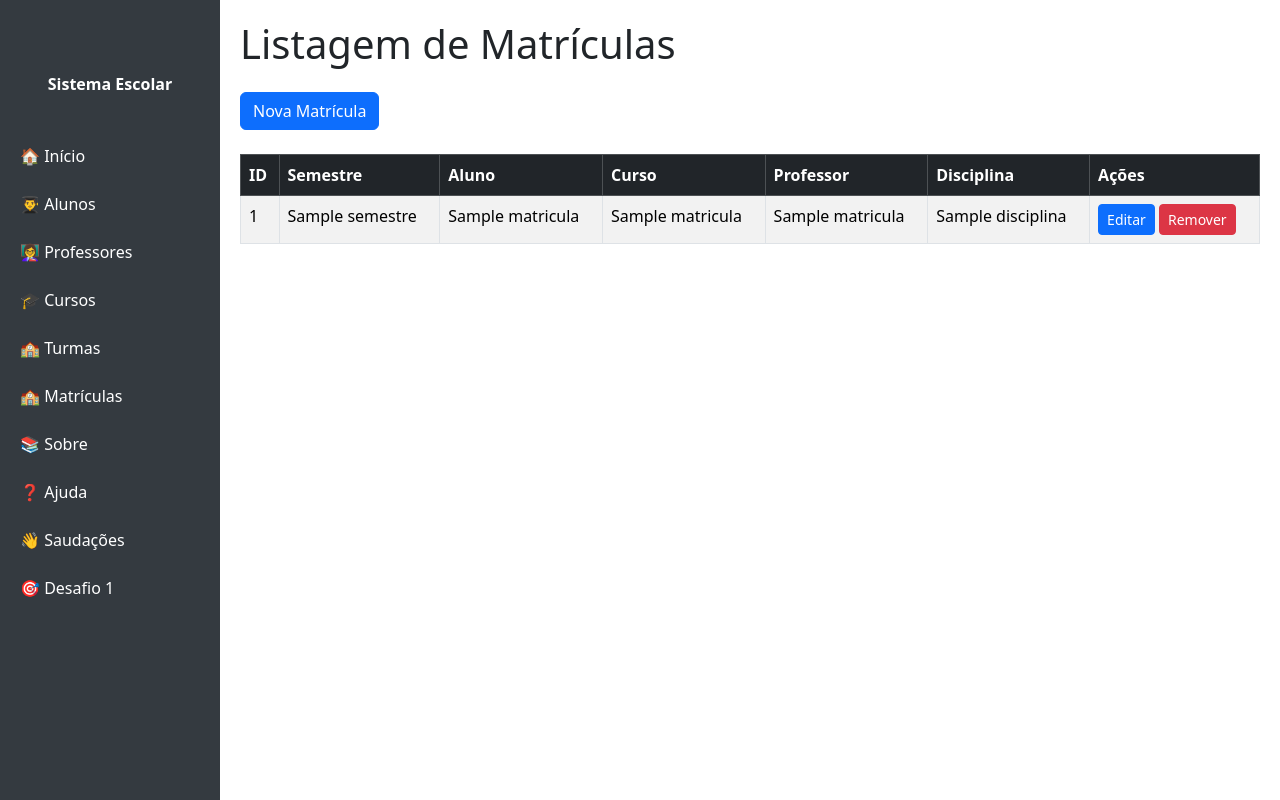
After one commit to SilvaEsdras/pFlask, a Flask app: page /matricula in a window 1280 px wide. The commit adds this page. Run offline with Flask 3, Linux system fonts and the light colour scheme; a database or web service that is not in the repository returns one stand-in record (values such as "Sample title"); some libraries are stand-ins or nearby versions.

Commit message:
implementação matricula

```diff
--- a/app.py
+++ b/app.py
@@ -3,7 +3,8 @@ from flask import Flask, render_template, request, redirect, flash
 from dao.aluno_dao import AlunoDAO
 from dao.professor_dao import ProfessorDAO
 from dao.curso_dao import CursoDAO
-from dao.turma_dao import TurmaDAO # <--- ADICIONADO
+from dao.turma_dao import TurmaDAO
+from dao.matricula_dao import MatriculaDAO
 
 app = Flask(__name__)
 
@@ -14,7 +15,6 @@ app.secret_key = "uma_chave_muito_secreta_e_unica"
 def home():
     return render_template('index.html')
 
-# --- ROTAS DE ALUNO (Existentes) ---
 @app.route('/aluno')
 def listar_aluno():
     dao = AlunoDAO()
@@ -55,7 +55,7 @@ def remover_aluno(id):
         flash(resultado["mensagem"], "danger")
     return redirect('/aluno')
 
-# --- ROTAS DE PROFESSOR (Existentes) ---
+
 @app.route('/professor')
 def listar_professor():
     dao = ProfessorDAO()
@@ -95,7 +95,7 @@ def remover_professor(id):
         flash(resultado["mensagem"], "danger")
     return redirect('/professor')
 
-# --- ROTAS DE CURSO (Existentes) ---
+
 @app.route('/curso')
 def listar_curso():
     dao = CursoDAO()
@@ -135,8 +135,6 @@ def remover_curso(id):
         flash(resultado["mensagem"], "danger")
     return redirect('/curso')
 
-
-# --- INÍCIO DAS NOVAS ROTAS DE TURMA ---
 
 @app.route('/turma')
 def listar_turma():
@@ -197,10 +195,65 @@ def remover_turma(id):
         flash(resultado["mensagem"], "danger")
     return redirect('/turma')
 
-# --- FIM DAS ROTAS DE TURMA ---
+
+@app.route('/matricula')
+def listar_matricula():
+    dao = MatriculaDAO()
+    lista_matriculas = dao.listar()
+    return render_template('matricula/lista.html', lista_matriculas=lista_matriculas)
+
+@app.route('/matricula/form')
+def form_matricula():
+    # Buscar listas para os selects
+    lista_alunos = AlunoDAO().listar()
+    # A listagem de turmas do TurmaDAO já traz informações ricas (curso, prof)
+    lista_turmas = TurmaDAO().listar()
+
+    return render_template('matricula/form.html',
+                           matricula=None,
+                           lista_alunos=lista_alunos,
+                           lista_turmas=lista_turmas)
+
+@app.route('/matricula/editar/<int:id>')
+def editar_matricula(id):
+    lista_alunos = AlunoDAO().listar()
+    lista_turmas = TurmaDAO().listar()
+
+    dao = MatriculaDAO()
+    matricula = dao.buscar_por_id(id)
+
+    return render_template('matricula/form.html',
+                           matricula=matricula,
+                           lista_alunos=lista_alunos,
+                           lista_turmas=lista_turmas)
+
+@app.route('/matricula/salvar/', methods=['POST'])
+@app.route('/matricula/salvar/<int:id>', methods=['POST'])
+def salvar_matricula(id=None):
+    aluno_id = request.form['aluno_id']
+    turma_id = request.form['turma_id']
+
+    dao = MatriculaDAO()
+    resultado = dao.salvar(id, aluno_id, turma_id)
+
+    if resultado["status"] == "ok":
+        flash("Matrícula salva com sucesso!", "success")
+    else:
+        flash(resultado["mensagem"], "danger")
+
+    return redirect('/matricula')
+
+@app.route("/matricula/remover/<int:id>")
+def remover_matricula(id):
+    dao = MatriculaDAO()
+    resultado = dao.remover(id)
+    if resultado["status"] == "ok":
+        flash("Matrícula removida com sucesso!", "success")
+    else:
+        flash(resultado["mensagem"], "danger")
+    return redirect('/matricula')
 
 
-# --- Rotas dos exercícios anteriores ---
 @app.route('/sobre')
 def sobre_sistema():
     return render_template('sobre.html')
--- /dev/null
+++ b/dao/matricula_dao.py
@@ -0,0 +1,76 @@
+from dao.db_config import get_connection
+
+class MatriculaDAO:
+    def listar(self):
+        conn = get_connection()
+        cursor = conn.cursor()
+        # Query atualizada para buscar Professor e Disciplina através da Turma
+        sql = """
+            SELECT
+                m.id,
+                t.semestre,
+                a.nome,
+                c.nome_curso,
+                p.nome,
+                p.disciplina
+            FROM matricula m
+            JOIN aluno a ON m.aluno_id = a.id
+            JOIN turma t ON m.turma_id = t.id
+            JOIN curso c ON m.curso_id = c.id
+            JOIN professor p ON t.professor_id = p.id
+            ORDER BY m.id DESC
+        """
+        cursor.execute(sql)
+        lista = cursor.fetchall()
+        conn.close()
+        return lista
+
+    def salvar(self, id, aluno_id, turma_id):
+        conn = get_connection()
+        cursor = conn.cursor()
+        try:
+            # Busca o curso_id associado à turma selecionada
+            cursor.execute("SELECT curso_id FROM turma WHERE id = %s", (turma_id,))
+            turma_row = cursor.fetchone()
+
+            if not turma_row:
+                return {"status": "erro", "mensagem": "Turma selecionada não encontrada."}
+
+            curso_id = turma_row[0]
+
+            if id: # Atualizar
+                cursor.execute(
+                    "UPDATE matricula SET aluno_id=%s, turma_id=%s, curso_id=%s WHERE id=%s",
+                    (aluno_id, turma_id, curso_id, id)
+                )
+            else: # Inserir
+                cursor.execute(
+                    "INSERT INTO matricula (aluno_id, turma_id, curso_id) VALUES (%s, %s, %s)",
+                    (aluno_id, turma_id, curso_id)
+                )
+            conn.commit()
+            return {"status": "ok"}
+        except Exception as e:
+            return {"status": "erro", "mensagem": str(e)}
+        finally:
+            conn.close()
+
+    def buscar_por_id(self, id):
+        conn = get_connection()
+        cursor = conn.cursor()
+        cursor.execute("SELECT id, aluno_id, turma_id FROM matricula WHERE id=%s", (id,))
+        item = cursor.fetchone()
+        conn.close()
+        return item
+
+    def remover(self, id):
+        conn = get_connection()
+        cursor = conn.cursor()
+        try:
+            cursor.execute("DELETE FROM matricula WHERE id=%s", (id,))
+            conn.commit()
+            return {"status": "ok"}
+        except Exception as e:
+            return {"status": "erro", "mensagem": str(e)}
+        finally:
+            conn.close()
--- /dev/null
+++ b/templates/matricula/lista.html
@@ -0,0 +1,35 @@
+{% include 'cabecalho.html' %}
+{% include 'menu.html' %}
+
+<h1 class="mb-4">Listagem de Matrículas</h1>
+
+<div class="mt-3 mb-4">
+    <a href="/matricula/form" class="btn btn-primary">Nova Matrícula</a>
+</div>
+
+<table class="table table-bordered table-striped">
+    <thead class="table-dark">
+        <tr>
+            <th>ID</th>
+            <th>Semestre</th>
+            <th>Aluno</th>
+            <th>Curso</th>
+            <th>Professor</th>
+            <th>Disciplina</th>
+            <th>Ações</th>
+        </tr>
+    </thead>
+    <tbody>
+        {% for item in lista_matriculas %}
+        <tr>
+            <td>{{ item[0] }}</td> <td>{{ item[1] }}</td> <td>{{ item[2] }}</td> <td>{{ item[3] }}</td> <td>{{ item[4] }}</td> <td>{{ item[5] }}</td> <td>
+                <a href="/matricula/editar/{{ item[0] }}" class="btn btn-primary btn-sm">Editar</a>
+                <a href="/matricula/remover/{{ item[0] }}" class="btn btn-danger btn-sm"
+                   onclick="return confirm('Deseja remover esta matrícula?');">Remover</a>
+            </td>
+        </tr>
+        {% endfor %}
+    </tbody>
+</table>
+
+{% include 'rodape.html' %}
--- a/templates/menu.html
+++ b/templates/menu.html
@@ -4,10 +4,10 @@
         <a href="/aluno">👨‍🎓 Alunos</a>
         <a href="/professor">👩‍🏫 Professores</a>
         <a href="/curso">🎓 Cursos</a>
-        <a href="/turma">🏫 Turmas</a> <a href="/sobre">📚 Sobre</a>
+        <a href="/turma">🏫 Turmas</a>
+        <a href="/matricula">🏫 Matrículas</a>
+        <a href="/sobre">📚 Sobre</a>
         <a href="/ajuda">❓ Ajuda</a>
-
         <a href="/saudacao1/Testando...">👋 Saudações</a>
-
         <a href="/desafio">🎯 Desafio 1</a>
     </nav>
```
Also changed, not shown: templates/index.html (+23 -0 lines), templates/matricula/form.html (added, +44 -0 lines).
